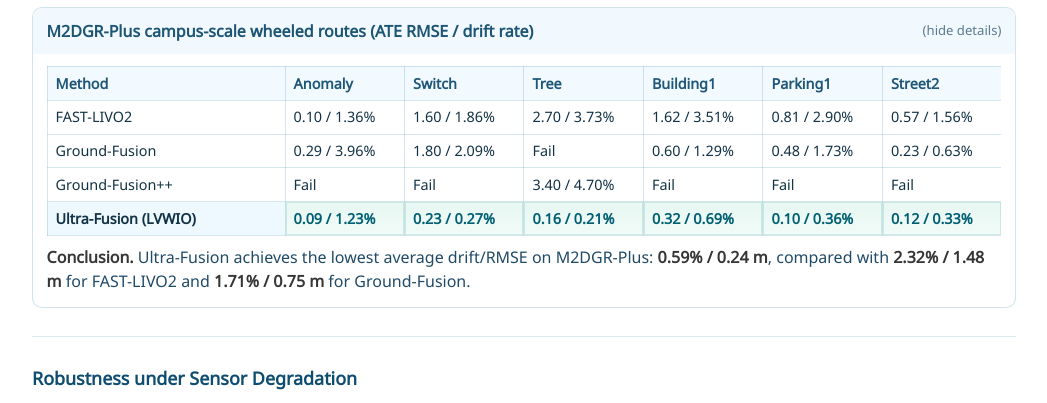
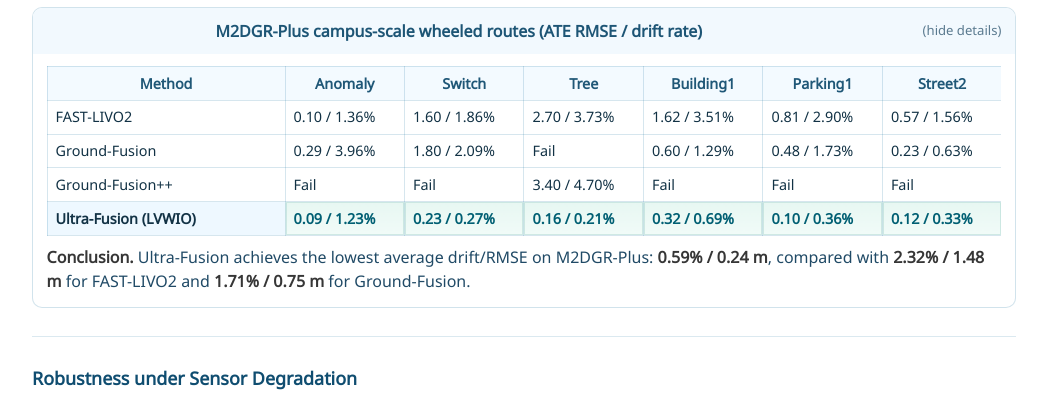
Before and after one commit to sjtuyinjie/ultrafusion-web, a website: page index.html in a window 1280 px wide. Shown: the part 4524-4927 px from the top of the page, without its empty margins (116-1163 px from the left). Drawn offline with nearby package versions, Linux system fonts and the light colour scheme; some icons are missing; a web font is replaced by a local one.

Commit message:
center table

```diff
--- a/index.html
+++ b/index.html
@@ -492,13 +492,13 @@
     .ablation-detail summary {
       cursor: pointer;
       padding: 0.7rem 0.85rem;
+      padding-right: 9rem;
       font-weight: 600;
       color: #1d5575;
       background: #f2f9fe;
-      display: flex;
-      justify-content: space-between;
-      align-items: center;
-      gap: 1rem;
+      display: block;
+      text-align: center;
+      position: relative;
     }
 
     .ablation-detail summary::after {
@@ -506,7 +506,10 @@
       font-weight: 400;
       font-size: 0.82rem;
       color: #5a7a8f;
-      flex-shrink: 0;
+      position: absolute;
+      right: 0.85rem;
+      top: 50%;
+      transform: translateY(-50%);
     }
 
     .ablation-detail[open] summary::after {
@@ -537,13 +540,17 @@
 
     .ablation-table th:first-child,
     .ablation-table td:first-child {
+      min-width: 180px;
+    }
+
+    .ablation-table td:first-child {
       text-align: left;
-      min-width: 180px;
     }
 
     .ablation-table thead th {
       background: #f3faff;
       color: #1f5777;
+      text-align: center;
     }
 
     .ablation-best-row {
```
